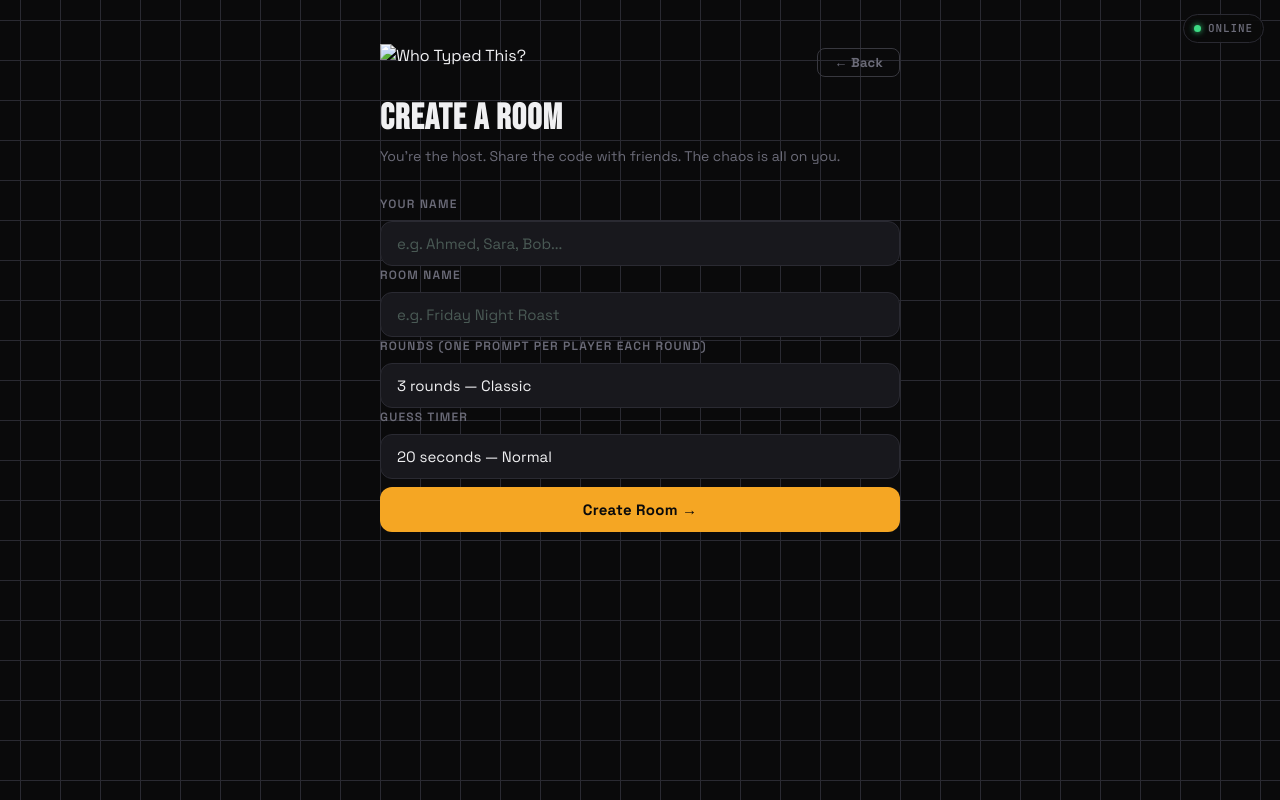
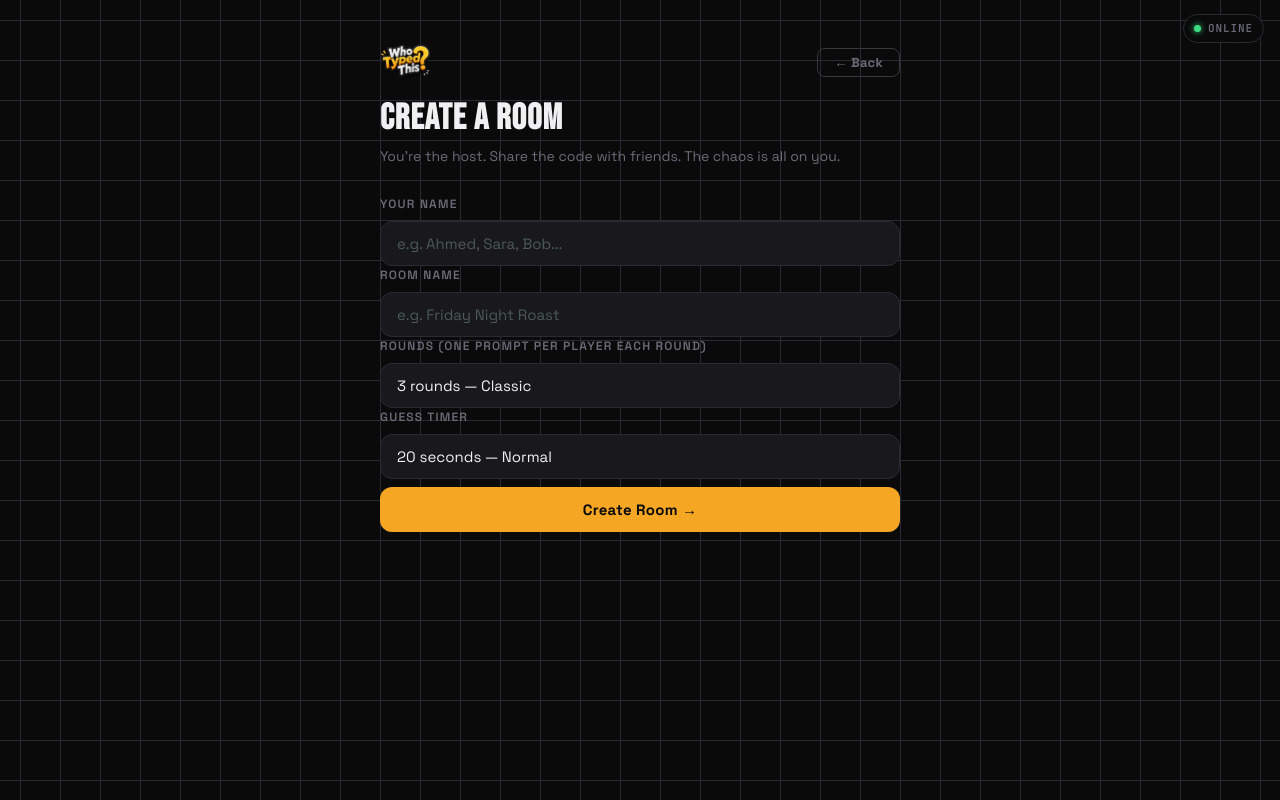
Before and after one commit to abdelrahman-mo7amd/WhoTypedThis, a plain HTML site: page index.html in a window 1280 px wide. Both pictures are taken after a click on the button "Create Room". Drawn offline with Linux system fonts and the light colour scheme.

Commit message:
Update logo image paths in index.html

```diff
--- a/index.html
+++ b/index.html
@@ -21,7 +21,7 @@
     <!--      HOME                                                                                                      -->
     <section id="screen-home" class="screen active">
       <div style="text-align: center; max-width: 560px; padding: 40px 20px">
-        <img src="logo.png" alt="Who Typed This?" class="home-logo-img" />
+        <img src="assets/assets/logo.png" alt="Who Typed This?" class="home-logo-img" />
         <p class="home-desc">
           Write anonymous one-liners about your friends. Then guess who wrote
           what. 100% chaos. 0% chill. Friendships may not survive.
@@ -61,7 +61,7 @@
     <section id="screen-create" class="screen">
       <div class="wrap">
         <div class="nav">
-          <img src="logo.png" alt="Who Typed This?" class="nav-logo-img" />
+          <img src="assets/logo.png" alt="Who Typed This?" class="nav-logo-img" />
           <button
             class="btn btn-ghost btn-sm"
             onclick="showScreen('screen-home')"
@@ -125,7 +125,7 @@
     <section id="screen-join" class="screen">
       <div class="wrap">
         <div class="nav">
-          <img src="logo.png" alt="Who Typed This?" class="nav-logo-img" />
+          <img src="assets/logo.png" alt="Who Typed This?" class="nav-logo-img" />
           <button
             class="btn btn-ghost btn-sm"
             onclick="showScreen('screen-home')"
@@ -177,7 +177,7 @@
     <section id="screen-lobby" class="screen">
       <div class="wrap">
         <div class="nav">
-          <img src="logo.png" alt="Who Typed This?" class="nav-logo-img" />
+          <img src="assets/logo.png" alt="Who Typed This?" class="nav-logo-img" />
           <div
             class="nav-code"
             id="lobby-code-nav"
@@ -238,7 +238,7 @@
     <section id="screen-prompt" class="screen">
       <div class="wrap">
         <div class="nav">
-          <img src="logo.png" alt="Who Typed This?" class="nav-logo-img" />
+          <img src="assets/logo.png" alt="Who Typed This?" class="nav-logo-img" />
           <div class="nav-code" id="prompt-code-nav"></div>
         </div>
 
@@ -347,7 +347,7 @@
     <section id="screen-guess" class="screen">
       <div class="wrap">
         <div class="nav">
-          <img src="logo.png" alt="Who Typed This?" class="nav-logo-img" />
+          <img src="assets/logo.png" alt="Who Typed This?" class="nav-logo-img" />
           <div class="nav-code" id="guess-code-nav"></div>
         </div>
 
@@ -414,7 +414,7 @@
     <section id="screen-final" class="screen">
       <div class="wrap">
         <div class="nav">
-          <img src="logo.png" alt="Who Typed This?" class="nav-logo-img" />
+          <img src="assets/logo.png" alt="Who Typed This?" class="nav-logo-img" />
         </div>
 
         <div class="score-title" id="score-title">RESULTS</div>
```
